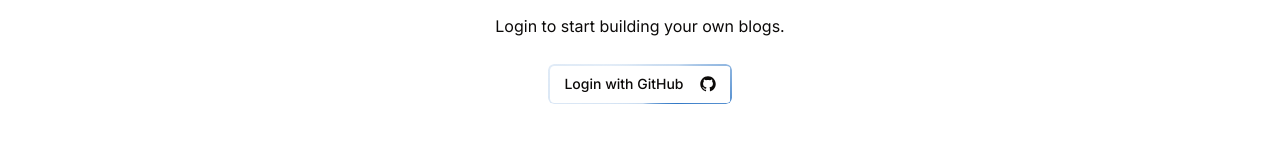
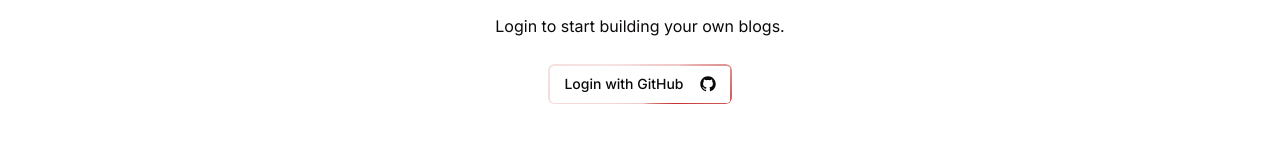
Before and after one commit to metal-face/blog-builder, a Next.js app: page /login in a window 1280 px wide. Shown: the part 394-536 px from the top of the page. Built offline with nearby package versions, Linux system fonts and the light colour scheme.

Commit message:
color animation changed to my own color scheme

```diff
--- a/app/globals.css
+++ b/app/globals.css
@@ -11,13 +11,13 @@
   padding: 1.5px; /* control the border thickness */
   background: conic-gradient(
     from var(--angle),
-    #3178c622,
-    #3178c644 35%,
-    #3178c688 39%,
-    #3178c6,
-    #3178c688 61%,
-    #3178c644 65%,
-    #3178c622
+    #c6313122,
+    #c6313144 35%,
+    #c6313188 39%,
+    #c63131,
+    #c6313188 61%,
+    #c6313144 65%,
+    #c6313122
   );
   -webkit-mask-composite: xor;
   -webkit-mask:
```
